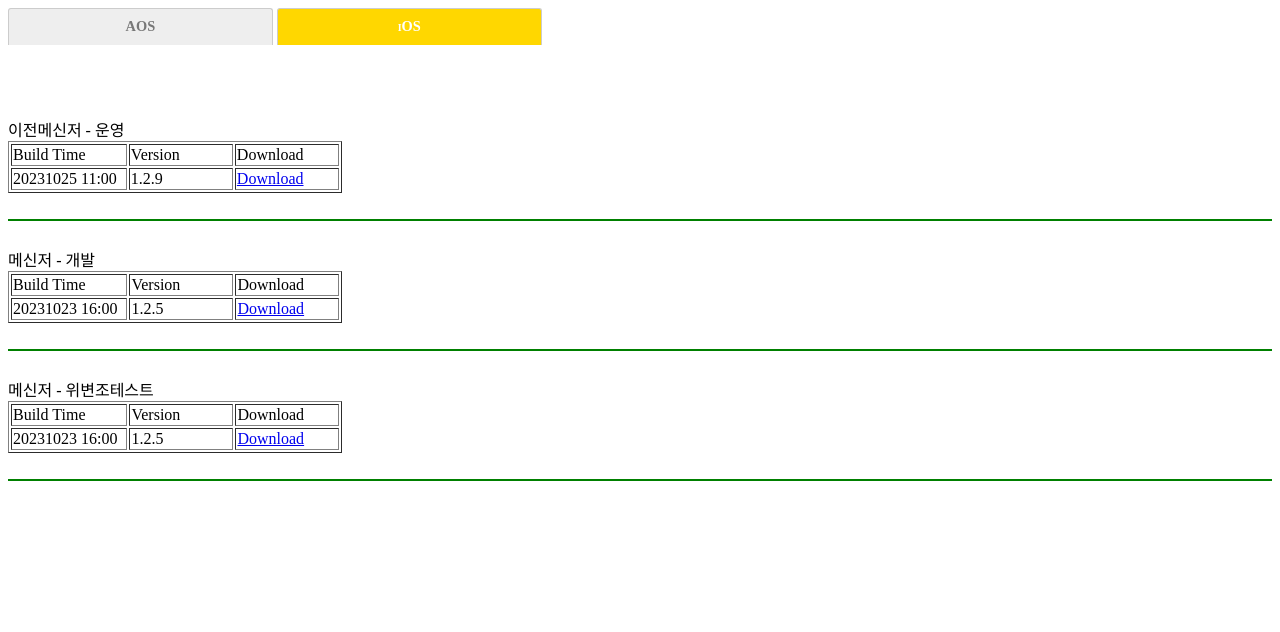
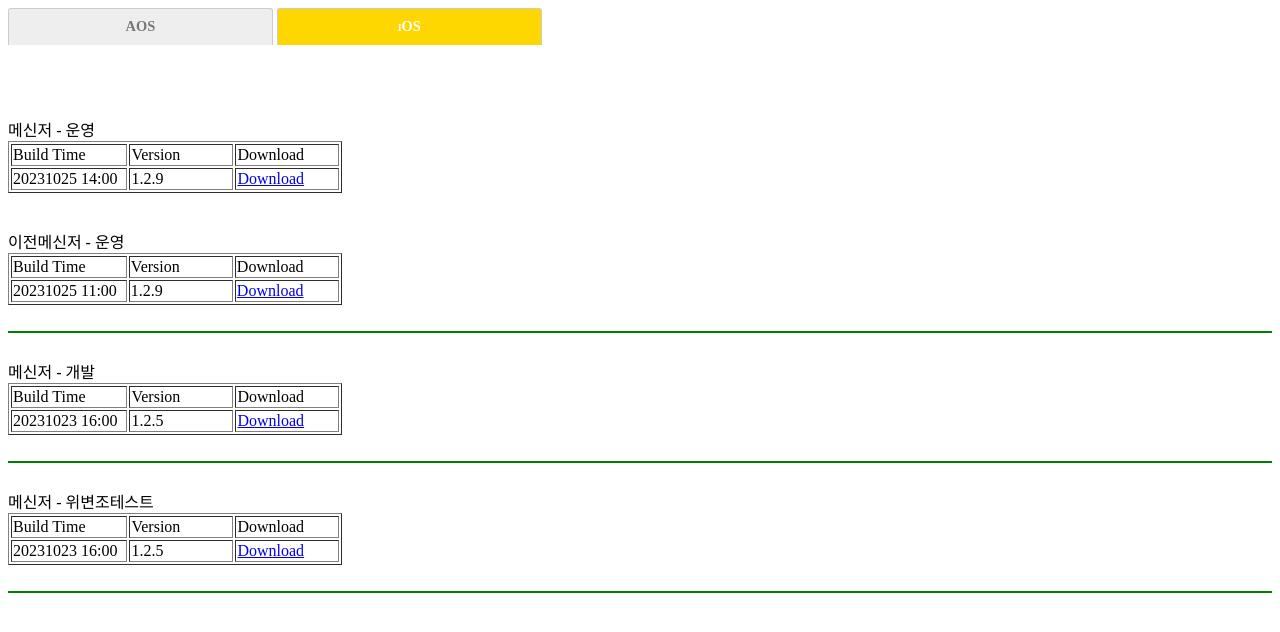
Before and after one commit to ucmobiledev/ucmobiledev.github.io, a plain HTML site: page index.html in a window 1280 px wide. Drawn offline with nearby package versions, Linux system fonts and the light colour scheme.

Commit message:
운영접속 테스트

```diff
--- a/1ios/ios.html
+++ b/1ios/ios.html
@@ -1,4 +1,22 @@
 <br><br><br>
+
+<br> 메신저 - 운영 <br>
+<table border="1">
+    <tbody><tr>
+        <td>Build Time</td>
+        <td width="100">Version</td>
+        <td width="100">Download</td>
+    </tr>
+
+    <tr>
+        <td>20231025 14:00 &nbsp;</td>
+        <td>1.2.9 &nbsp;</td>
+        <td>
+            <a href="itms-services://?action=download-manifest&amp;url=https://ucmobiledev.github.io/1ios/nh_chat_live.plist" class="button">Download</a>
+        </td>
+    </tr>
+</tbody></table>
+<br>
 
 <br> 이전메신저 - 운영 <br>
 <table border="1">
```
Also changed, not shown: 2 other files.
